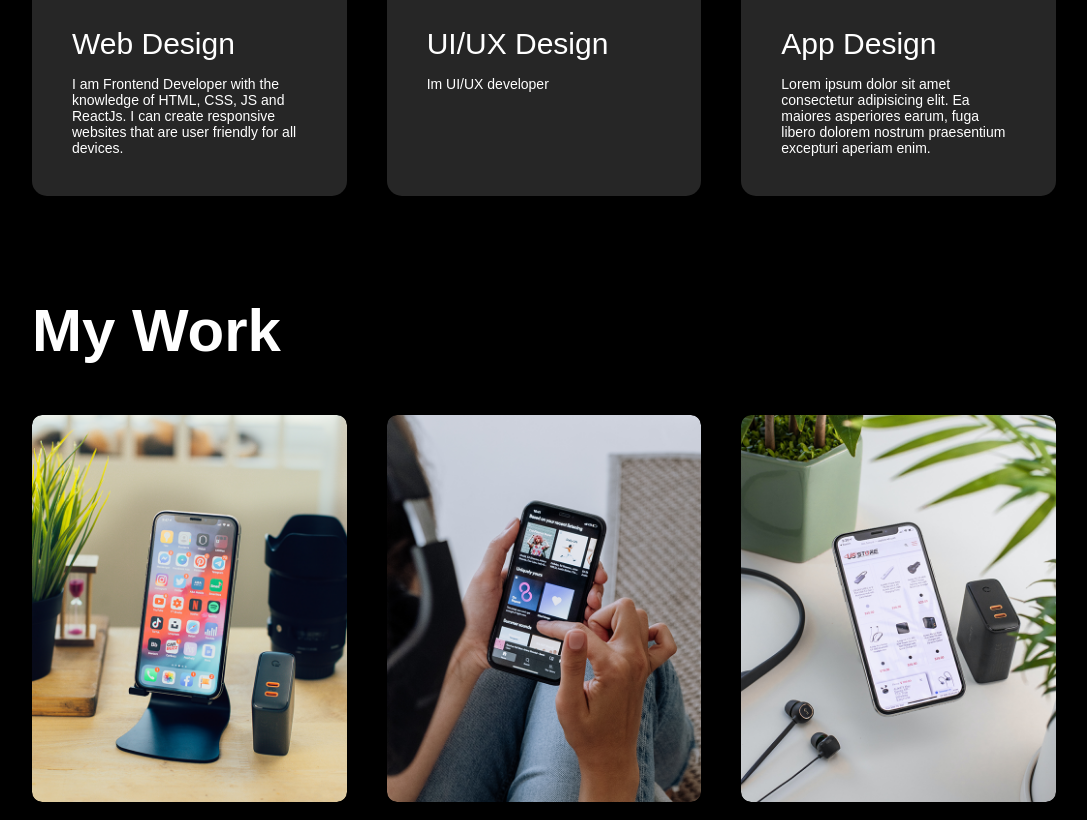
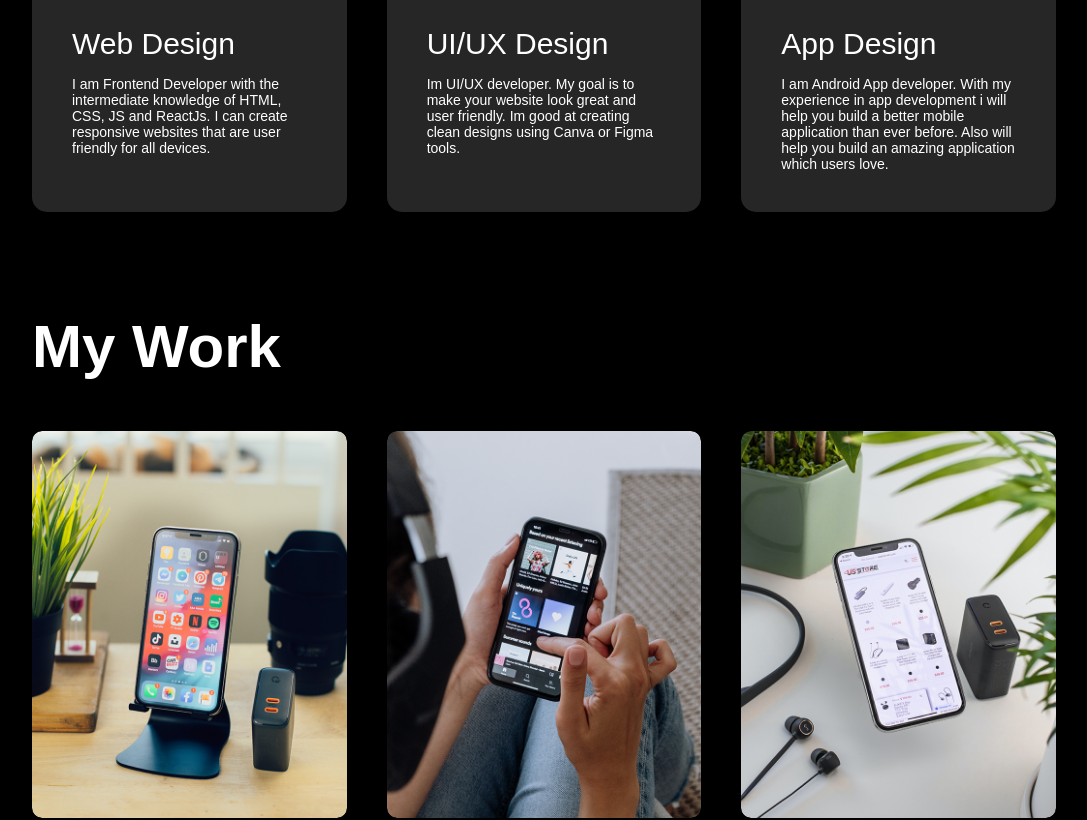
Before and after one commit to siddharth1913/myPortfolio, a plain HTML site: page index.html in a window 1280 px wide. Shown: the part 1720-2540 px from the top of the page, without its empty margins (96-1183 px from the left). Drawn offline with Linux system fonts and the light colour scheme.

Commit message:
version3

```diff
--- a/index.html
+++ b/index.html
@@ -86,21 +86,26 @@
                 <div>
                     <i class="fa-solid fa-code"></i>
                     <h2>Web Design</h2>
-                    <p>I am Frontend Developer with the knowledge of HTML, CSS, JS and ReactJs.
-                    I can create responsive websites that are user friendly for all devices.</p>
+                    <p>I am Frontend Developer with  the intermediate knowledge of HTML, CSS, JS and ReactJs.
+                    I can create responsive websites that are user friendly for all devices.
                     </p>
                     <!-- <a href="#">Learn more</a> -->
                 </div>
                 <div>
                     <i class="fa-solid fa-crop"></i>
                     <h2>UI/UX Design</h2>
-                    <p>Im UI/UX developer</p>
+                    <p>Im UI/UX developer.
+                    My goal is to make your website look great and user friendly.
+                    Im good at creating clean designs using Canva or Figma tools.</p>
                     <!-- <a href="#">Learn more</a> -->
                 </div>
                 <div>
                     <i class="fa-brands fa-android"></i>
                     <h2>App Design</h2>
-                    <p>Lorem ipsum dolor sit amet consectetur adipisicing elit. Ea maiores asperiores earum, fuga libero dolorem nostrum praesentium excepturi aperiam enim.</p>
+                    <p>I am Android App developer.
+                    With my experience in app development i will help you build a better mobile application than ever before.
+                    Also will help you build an amazing application which users love.
+                    </p>
                     <!-- <a href="#">Learn more</a> -->
                 </div>
             </div>
```
